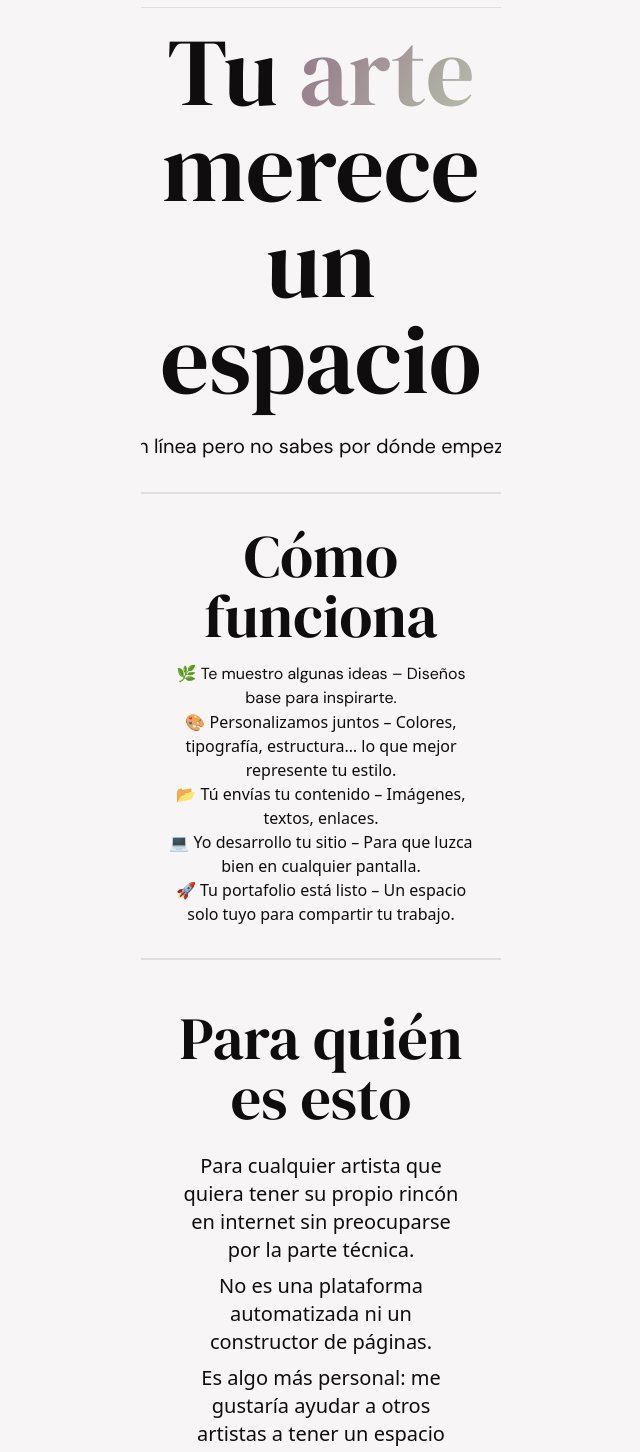
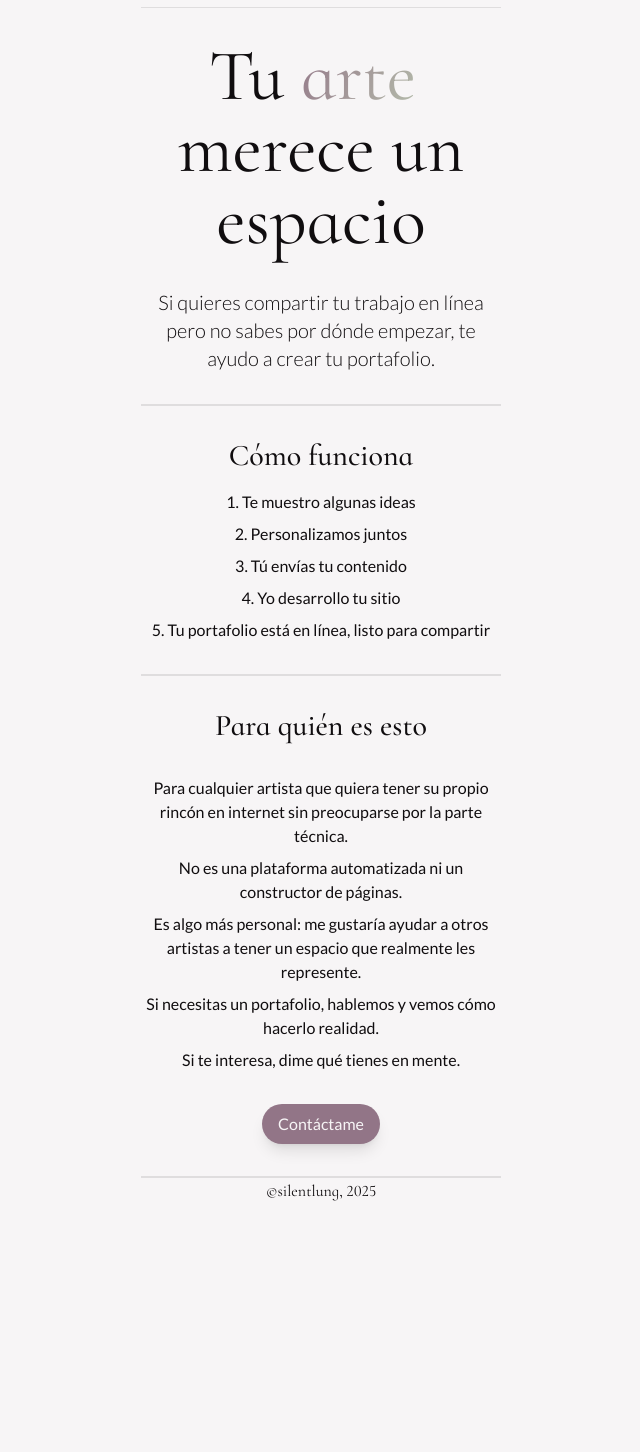
Before and after one commit to Lvnge/sl-eria, a React (Vite) app: page / in a window 1280 px wide. Shown: the part 40-1492 px from the top of the page, without its empty margins (319-959 px from the left). After the commit the page ends 1243 px from the top, so only its background shows below. Built offline with nearby package versions, Linux system fonts and the light colour scheme.

Commit message:
Test main content layout and spacing

```diff
--- a/src/components/navBar/NavBar.tsx
+++ b/src/components/navBar/NavBar.tsx
@@ -40,17 +40,18 @@ const NavBar = () => {
 
               <div className="flex flex-col gap-2 text-sm mt-auto mb-auto">
                 <p className="text-lg select-none">acerca de mí</p>
-                <p className="select-none">román montes, 26</p>
+                <p className="select-none">román</p>
                 <p className="flex select-none">
                   ig:&nbsp;
-                  <p className="custom-link"> @rmg.wav</p>
+                  <span className="custom-link"> @rmg.wav</span>
                 </p>
                 <p className="flex select-none">
                   web:&nbsp;
-                  <p className="custom-link">silentlung.com</p>
+                  <span className="custom-link">silentlung.com</span>
                 </p>
+                <p className="select-none">lang: eng, sp</p>
                 <p className="select-none">loc: gdl, mx</p>
-                <p className="select-none">eng, sp</p>
+                <p>1998</p>
               </div>
             </div>
           )}
--- a/src/index.css
+++ b/src/index.css
@@ -1,4 +1,4 @@
-@import url("https://fonts.googleapis.com/css2?family=Cormorant+Infant:ital,wght@0,300..700;1,300..700&family=DM+Sans:ital,opsz,wght@0,9..40,100..1000;1,9..40,100..1000&family=DM+Serif+Display:ital@0;1&display=swap");
+@import url("https://fonts.googleapis.com/css2?family=Cormorant+Infant:ital,wght@0,300..700;1,300..700&family=Lato:ital,wght@0,100;0,300;0,400;0,700;0,900;1,100;1,300;1,400;1,700;1,900&display=swap");
 @import "tailwindcss";
 
 body {
@@ -7,9 +7,8 @@ body {
 }
 
 @theme {
-  --font-DM: "DM Serif Display", serif;
-  --font-DM-sans: "DM Sans", sans-serif;
   --font-Cormorant: "Cormorant Infant", serif;
+  --font-Lato: "Lato", sans-serif;
 
   --text: oklch(16.37% 0.006 338.04);
   --background: oklch(97.2% 0.002 345.21);
@@ -21,16 +20,16 @@ body {
 
 @layer base {
   h1 {
-    @apply font-DM text-6xl sm:text-8xl text-center;
+    @apply font-Cormorant text-7xl;
   }
   h2 {
-    @apply font-DM-sans sm:text-lg;
+    @apply font-Lato text-xl font-light text-center;
   }
   h3 {
-    @apply font-DM text-4xl sm:text-6xl text-center;
+    @apply font-Cormorant font-medium text-3xl text-center;
   }
   h4 {
-    @apply font-DM-sans;
+    @apply font-Lato font-medium text-base text-center;
   }
 }
 
@@ -50,4 +49,7 @@ body {
   .custom-link {
     @apply underline text-(--link);
   }
+  .home-section {
+    @apply flex flex-col items-center my-8 w-full;
+  }
 }
--- a/src/pages/Home.tsx
+++ b/src/pages/Home.tsx
@@ -4,83 +4,76 @@ const Home = () => {
     <div className="parent-container ">
       <NavBar />
 
-      <div className="flex flex-col items-center mt-16">
-        <div className="w-sm flex flex-col items-center mb-8">
-          <div className="flex flex-col items-center ">
-            <h1 className="flex text-wrap ">
+      <div className="flex flex-col items-center mt-12 w-full">
+        <div className="home-section">
+          <h1 className="text-center">
             Tu&nbsp;
-              <p className="sm:text-8xl text-6xl bg-linear-120 from-(--primary) to-(--secondary) text-transparent bg-clip-text">
+            <span className="text-7xl bg-linear-120 from-(--primary) to-(--secondary) text-transparent bg-clip-text">
               arte
-              </p>
+            </span>
+            &nbsp; merece un espacio
           </h1>
-            <h1>merece un espacio</h1>
-          </div>
-          <div className=" md:w-6xl">
-            <h2 className="text-center mt-6 text-xl ">
+          <h2 className="mt-8">
             Si quieres compartir tu trabajo en línea pero no sabes por dónde
             empezar, te ayudo a crear tu portafolio.
           </h2>
         </div>
-        </div>
         <div className="divider"></div>
-        <div className="p-8  ">
+        <div className="home-section">
           <div className=" ">
             <h3>Cómo funciona</h3>
-            <ul className="mt-4  text-center  w-full">
+            <ul className="mt-4  text-center  w-full space-y-2">
               <li>
-                <h4>
-                  🌿 Te muestro algunas ideas – Diseños base para inspirarte.
-                </h4>
+                <h4>1. Te muestro algunas ideas</h4>
               </li>
               <li>
-                🎨 Personalizamos juntos – Colores, tipografía, estructura… lo
-                que mejor represente tu estilo.
-              </li>
-              <li> 📂 Tú envías tu contenido – Imágenes, textos, enlaces. </li>
-              <li>
-                💻 Yo desarrollo tu sitio – Para que luzca bien en cualquier
-                pantalla.
+                <h4>2. Personalizamos juntos</h4>
               </li>
               <li>
-                🚀 Tu portafolio está listo – Un espacio solo tuyo para
-                compartir tu trabajo.
+                <h4>3. Tú envías tu contenido</h4>
+              </li>
+              <li>
+                <h4>4. Yo desarrollo tu sitio</h4>
+              </li>
+              <li>
+                <h4>5. Tu portafolio está en línea, listo para compartir</h4>
               </li>
             </ul>
           </div>
         </div>
         <div className="divider"></div>
-        <div className="m-12">
-          <div className="flex flex-col items-center text-xl">
+        <div className="home-section">
+          <div className="flex flex-col items-center">
             <h3>Para quién es esto</h3>
 
-            <div className="mt-6 text-xl space-y-2 text-center">
-              <p>
+            <div className="mt-8 space-y-2">
+              <h4>
                 Para cualquier artista que quiera tener su propio rincón en
                 internet sin preocuparse por la parte técnica.
-              </p>
-              <p>
+              </h4>
+              <h4>
                 No es una plataforma automatizada ni un constructor de páginas.
-              </p>
-              <p>
+              </h4>
+              <h4>
                 Es algo más personal: me gustaría ayudar a otros artistas a
                 tener un espacio que realmente les represente.
-              </p>
+              </h4>
 
-              <p>
+              <h4>
                 Si necesitas un portafolio, hablemos y vemos cómo hacerlo
                 realidad.
-              </p>
-              <p>📩 Si te interesa, dime qué tienes en mente.</p>
+              </h4>
+              <h4>Si te interesa, dime qué tienes en mente.</h4>
             </div>
             <a
               href="https://www.instagram.com/rmg.wav/"
               target="_blank"
-              className="m-6 w-40 text-base h-12 bg-(--primary) rounded-full text-(--background) cursor-pointer
+              className="font-Lato mt-8  bg-(--primary) rounded-full text-(--background) cursor-pointer
     hover:bg-(--primary)/80
-    hover:text-(--background)/90
+    hover:text-(--background)/90 shadow-lg
   "
             >
-              <div className="flex items-center justify-center h-full">
+              <div className="flex items-center justify-center h-full px-4 py-2">
                 Contáctame
               </div>
             </a>
@@ -89,8 +82,8 @@ const Home = () => {
         <div className="divider"></div>
       </div>
 
-      <div className="h-12 sm:h-56 w-full text-center flex flex-col justify-end items-center">
-        <p className="">&copy;silentlung, 2025</p>
+      <div className="footer">
+        <span className="font-Cormorant">&copy;silentlung, 2025</span>
       </div>
     </div>
   );
```
Lines whose indentation alone changed are shown as unchanged.
